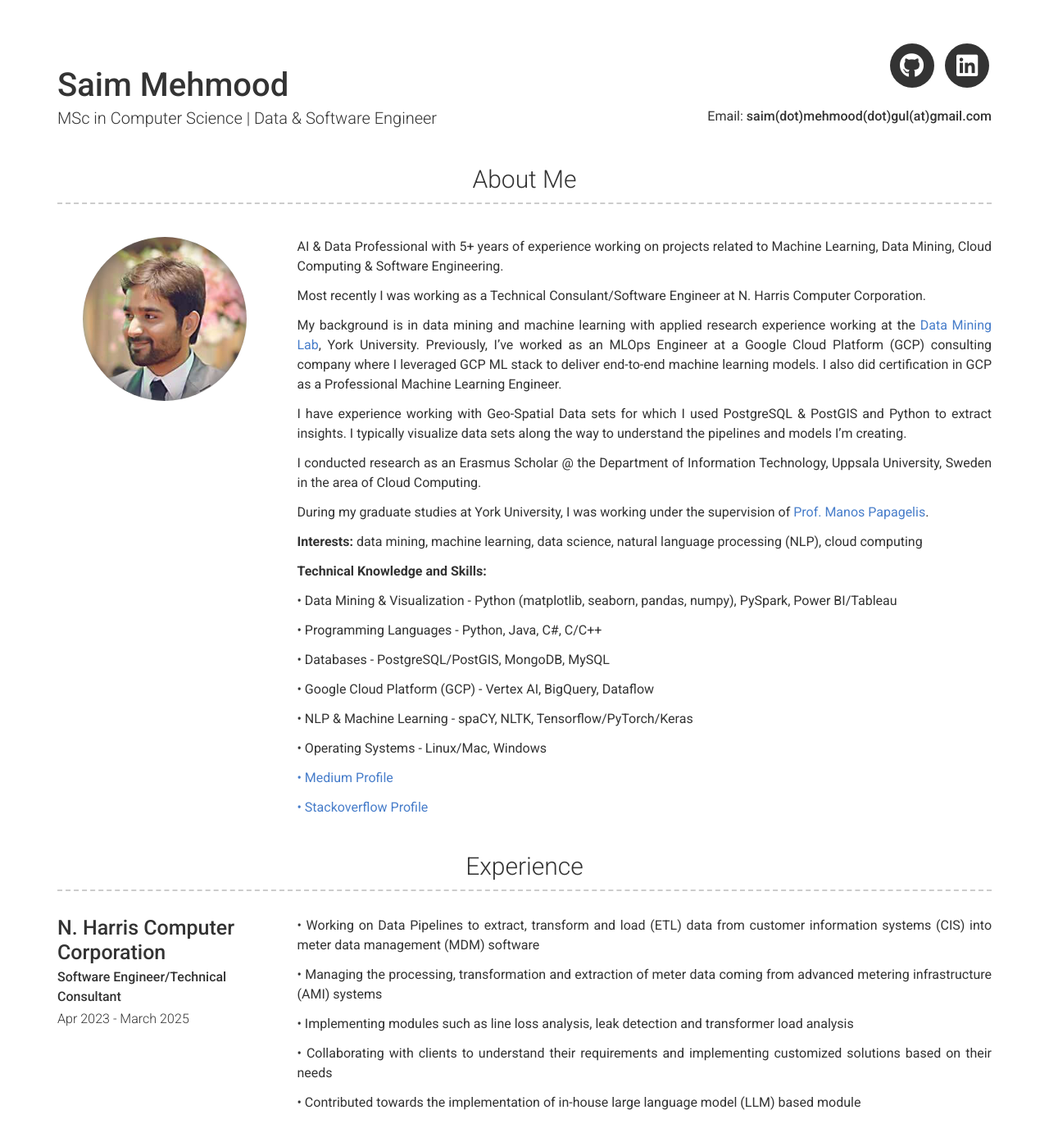
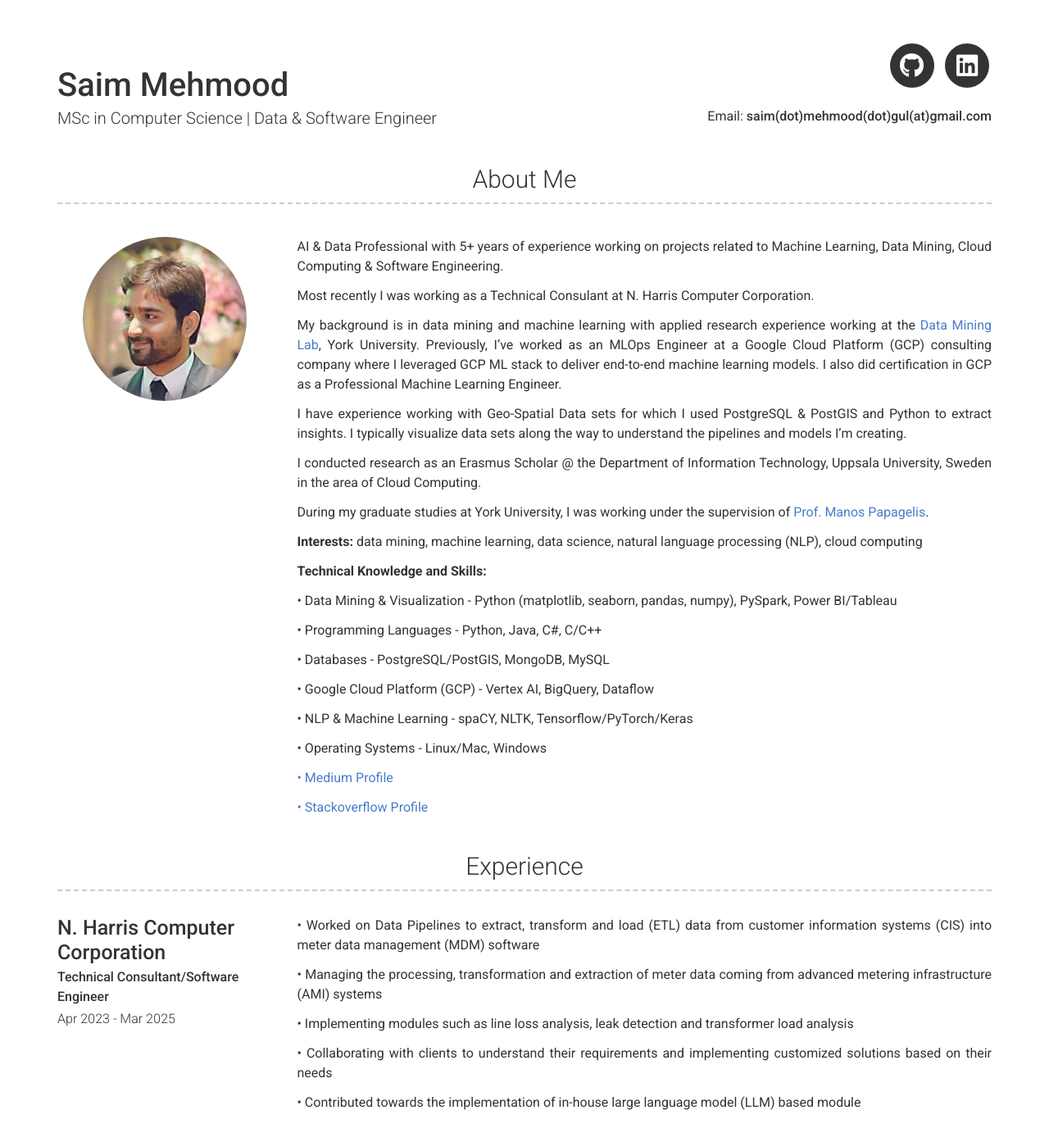
Before and after one commit to saimmehmood/saimmehmood.github.io, a Jekyll site: the page built from index.md, in a window 1280 px wide and 1400 px high. Shown: the top 1393 px of the window at 82% size. Built offline with Jekyll 4.4.1, drawn with Linux system fonts in a browser that asks for light colours; nearby versions of some CDN libraries; some of the changed text lies outside the part shown.

Commit message:
experience updates

```diff
--- a/_config.yml
+++ b/_config.yml
@@ -31,7 +31,7 @@ about_profile_image: images/circle-cropped.png
 about_content: | # this will include new lines to allow paragraphs
     AI & Data Professional with 5+ years of experience working on projects related to Machine Learning, Data Mining, Cloud Computing & Software Engineering.
 
-    Most recently I was working as a Technical Consulant/Software Engineer at N. Harris Computer Corporation.
+    Most recently I was working as a Technical Consulant at N. Harris Computer Corporation.
 
     My background is in data mining and machine learning with applied research experience working at the [Data Mining Lab](https://dminer.eecs.yorku.ca/), York University.
     Previously, I've worked as an MLOps Engineer at a Google Cloud Platform (GCP) consulting company where I leveraged GCP ML stack to deliver end-to-end machine learning models.
--- a/_data/experience.yml
+++ b/_data/experience.yml
@@ -1,12 +1,12 @@
 - layout: left
   company: N. Harris Computer Corporation
   # link: http://dminer.eecs.yorku.ca/
-  job_title: Software Engineer/Technical Consultant
-  dates: Apr 2023 - March 2025
+  job_title: Technical Consultant/Software Engineer
+  dates: Apr 2023 - Mar 2025
 
   description: | # this will include new lines to allow paragraphs
 
-    •	Working on Data Pipelines to extract, transform and load (ETL) data from customer information systems (CIS) into meter data management (MDM) software
+    •	Worked on Data Pipelines to extract, transform and load (ETL) data from customer information systems (CIS) into meter data management (MDM) software
 
     •	Managing the processing, transformation and extraction of meter data coming from advanced metering infrastructure (AMI) systems
 
--- a/_data/volunteer.yml
+++ b/_data/volunteer.yml
@@ -15,7 +15,7 @@
   company: Aggregate Intellect
   link: https://ai.science/
   job_title: Research Fellow
-  dates: June 2021 - June 2022
+  dates: Jun 2021 - Jun 2022
   # quote: >
   #  Solving 21st century problems by diging holes and making game changing products like the *not a flamethrower*
   description: | # this will include new lines to allow paragraphs
@@ -25,7 +25,7 @@
   company: SharpestMinds
   link: https://www.sharpestminds.com/
   job_title: Data Science Fellow
-  dates: June 2020 - April 2022
+  dates: Jun 2020 - Apr 2022
   # quote: >
   #  Solving 21st century problems by diging holes and making game changing products like the *not a flamethrower*
   description: | # this will include new lines to allow paragraphs
```
